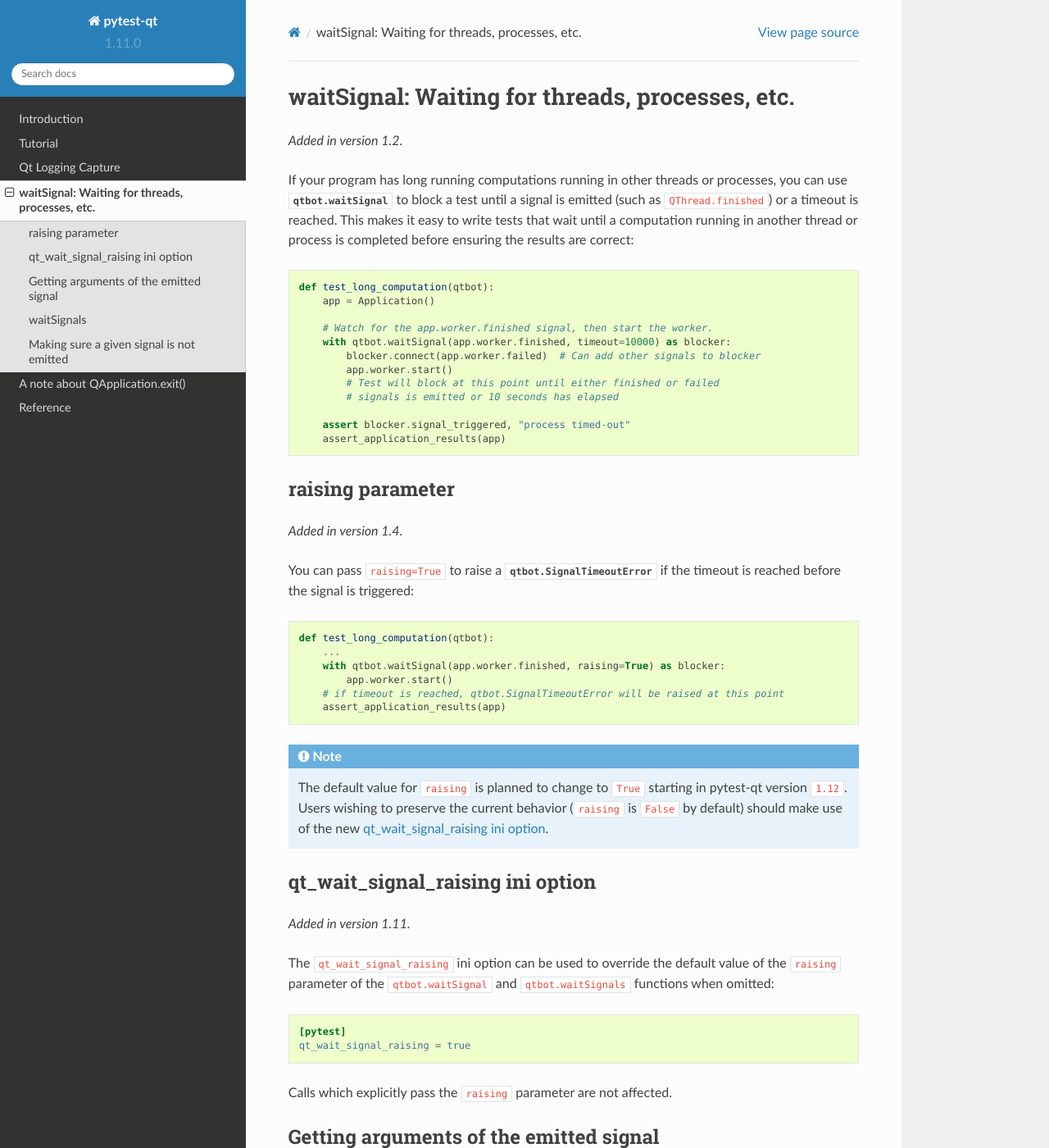
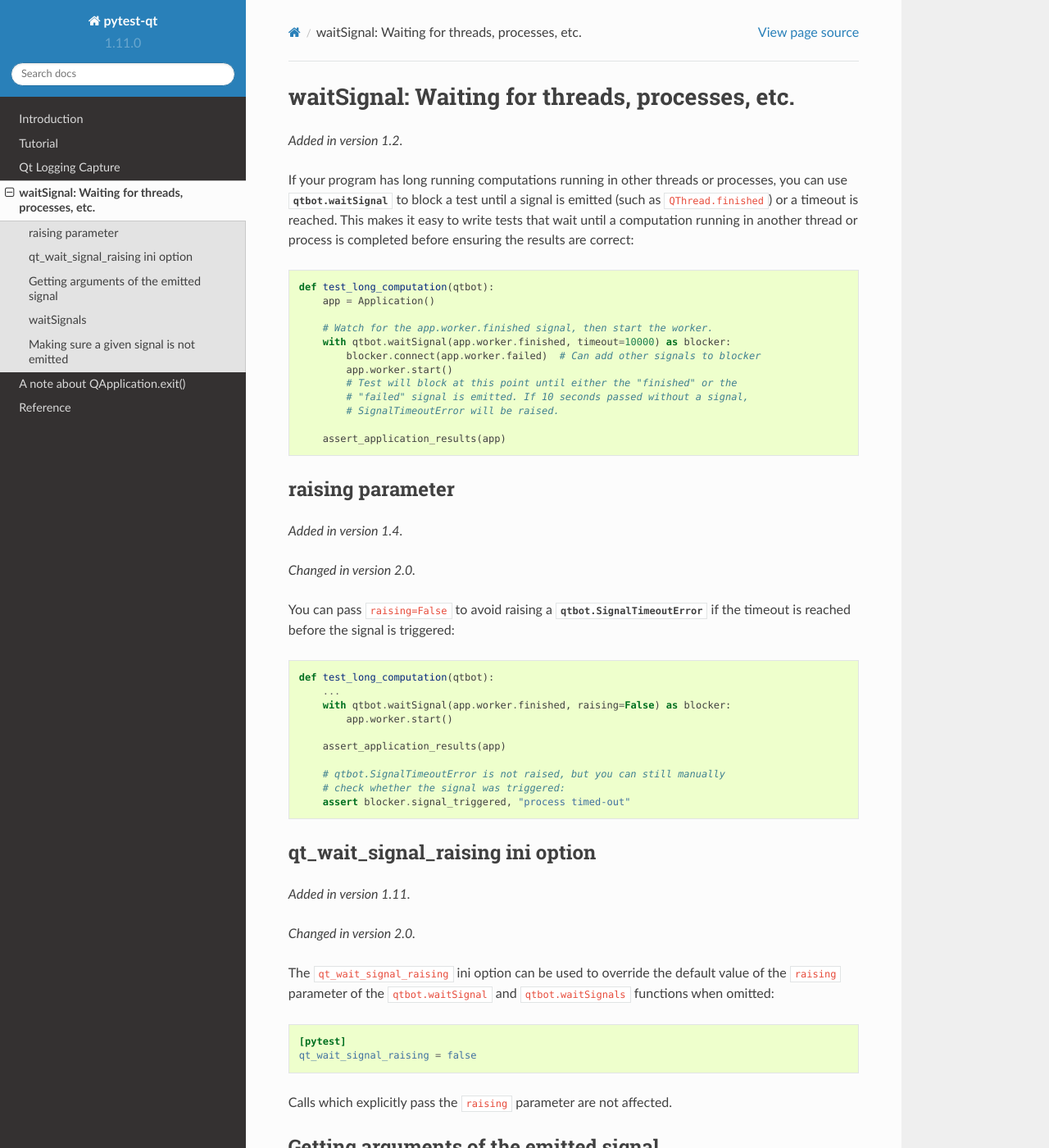
Before and after one commit to pytest-dev/pytest-qt, a Sphinx documentation site: the page built from docs/signals.rst, in a window 1280 px wide and 1400 px high. Shown: the whole window at 82% size. Built offline with Sphinx 7.4.7 and the Read the Docs theme 2.0.0, drawn with Linux system fonts in a browser that asks for light colours; pages that are not in the unit, such as notebooks, are missing from menus.

Commit message:
Default to raising=True for waitSignal

```diff
--- a/CHANGELOG.rst
+++ b/CHANGELOG.rst
@@ -13,6 +13,10 @@ Breaking changes
   extends the patterns defined in the config file rather than overriding them.
   You can pass ``extend=False`` to get the old behaviour of overriding the
   patterns.
+
+- ``qtbot.waitSignal`` now defaults to ``raising=True`` and raises an exception
+  on timeouts. You can set ``qt_wait_signal_raising = false`` in your config to
+  get back the old behaviour.
 
 Other changes
 =============
--- a/docs/signals.rst
+++ b/docs/signals.rst
@@ -17,10 +17,10 @@ ensuring the results are correct::
         with qtbot.waitSignal(app.worker.finished, timeout=10000) as blocker:
             blocker.connect(app.worker.failed)  # Can add other signals to blocker
             app.worker.start()
-            # Test will block at this point until either finished or failed
-            # signals is emitted or 10 seconds has elapsed
+            # Test will block at this point until either the "finished" or the
+            # "failed" signal is emitted. If 10 seconds passed without a signal,
+            # SignalTimeoutError will be raised.
 
-        assert blocker.signal_triggered, "process timed-out"
         assert_application_results(app)
 
 
@@ -29,8 +29,9 @@ raising parameter
 -----------------
 
 .. versionadded:: 1.4
+.. versionchanged:: 2.0
 
-You can pass ``raising=True`` to raise a
+You can pass ``raising=False`` to avoid raising a
 :class:`qtbot.SignalTimeoutError <SignalTimeoutError>` if the timeout is
 reached before the signal is triggered:
 
@@ -38,18 +39,14 @@ reached before the signal is triggered:
 
     def test_long_computation(qtbot):
         ...
-        with qtbot.waitSignal(app.worker.finished, raising=True) as blocker:
+        with qtbot.waitSignal(app.worker.finished, raising=False) as blocker:
             app.worker.start()
-        # if timeout is reached, qtbot.SignalTimeoutError will be raised at this point
+
         assert_application_results(app)
 
-
-.. note::
-
-    The default value for ``raising`` is planned to change to ``True`` starting in
-    pytest-qt version ``1.12``. Users wishing to preserve
-    the current behavior (``raising`` is ``False`` by default) should make
-    use of the new :ref:`qt_wait_signal_raising`.
+        # qtbot.SignalTimeoutError is not raised, but you can still manually
+        # check whether the signal was triggered:
+        assert blocker.signal_triggered, "process timed-out"
 
 .. _qt_wait_signal_raising:
 
@@ -57,6 +54,7 @@ qt_wait_signal_raising ini option
 ---------------------------------
 
 .. versionadded:: 1.11
+.. versionchanged:: 2.0
 
 The ``qt_wait_signal_raising`` ini option can be used to override the default
 value of the ``raising`` parameter of the ``qtbot.waitSignal`` and
@@ -65,7 +63,7 @@ value of the ``raising`` parameter of the ``qtbot.waitSignal`` and
 .. code-block:: ini
 
     [pytest]
-    qt_wait_signal_raising = true
+    qt_wait_signal_raising = false
 
 Calls which explicitly pass the ``raising`` parameter are not affected.
 
@@ -104,7 +102,7 @@ the ``raising`` parameter::
 
     def test_workers(qtbot):
         workers = spawn_workers()
-        with qtbot.waitSignal([w.finished for w in workers], raising=True):
+        with qtbot.waitSignal([w.finished for w in workers]):
             for w in workers:
                 w.start()
 
```
Also changed, not shown: 3 other files.
